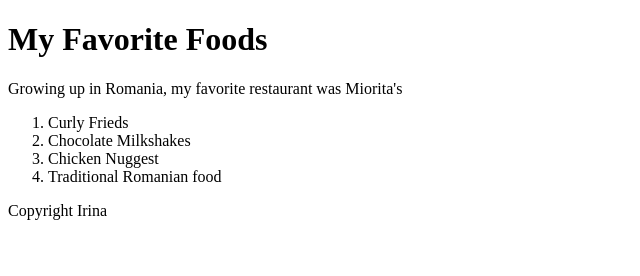
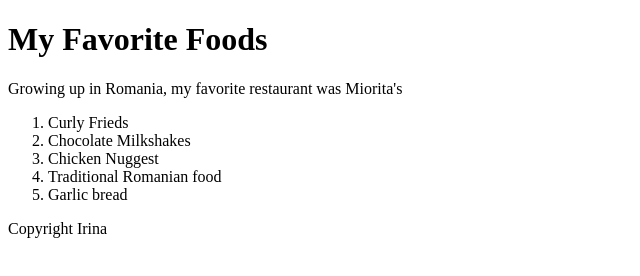
Before and after one commit to irina16alexandra-dev/web_project, a plain HTML site: page index.html in a window 1280 px wide. Shown: the whole page, without its empty margins (0-640 px from the left). Drawn offline with Linux system fonts and the light colour scheme.

Commit message:
Add garlic bread to the food list

```diff
--- a/index.html
+++ b/index.html
@@ -13,6 +13,7 @@
             <li>Chocolate Milkshakes</li>
             <li>Chicken Nuggest</li>
             <li>Traditional Romanian food</li>
+            <li>Garlic bread</li>
         </ol>
     </main>
     <footer>
```
